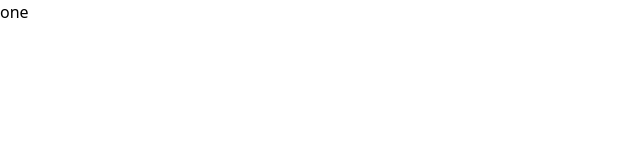
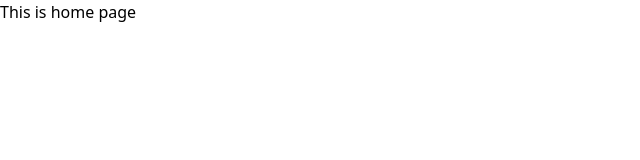
Before and after one commit to kowsar-mahmud-remon/bike-shop, a Next.js app: page / in a window 1280 px wide. Shown: the top 160 px of the page, without its empty margins (0-640 px from the left). Built offline with nearby package versions, Linux system fonts and the light colour scheme.

Commit message:
added home page

```diff
--- /dev/null
+++ b/src/components/Home/Home.tsx
@@ -0,0 +1,7 @@
+import React from "react";
+
+const HomePage = () => {
+  return <div>This is home page</div>;
+};
+
+export default HomePage;
--- a/src/pages/index.tsx
+++ b/src/pages/index.tsx
@@ -1,8 +1,18 @@
 import Image from "next/image";
 import { Inter } from "next/font/google";
+import RootLayout from "@/components/Layout/RootLayout";
+import HomePage from "@/components/Home/Home";
 
 const inter = Inter({ subsets: ["latin"] });
 
 export default function Home() {
-  return <div>one</div>;
+  return (
+    <div>
+      <HomePage></HomePage>
+    </div>
+  );
 }
+
+Home.getLayout = function getLayout(page: any) {
+  return <RootLayout>{page}</RootLayout>;
+};
```
